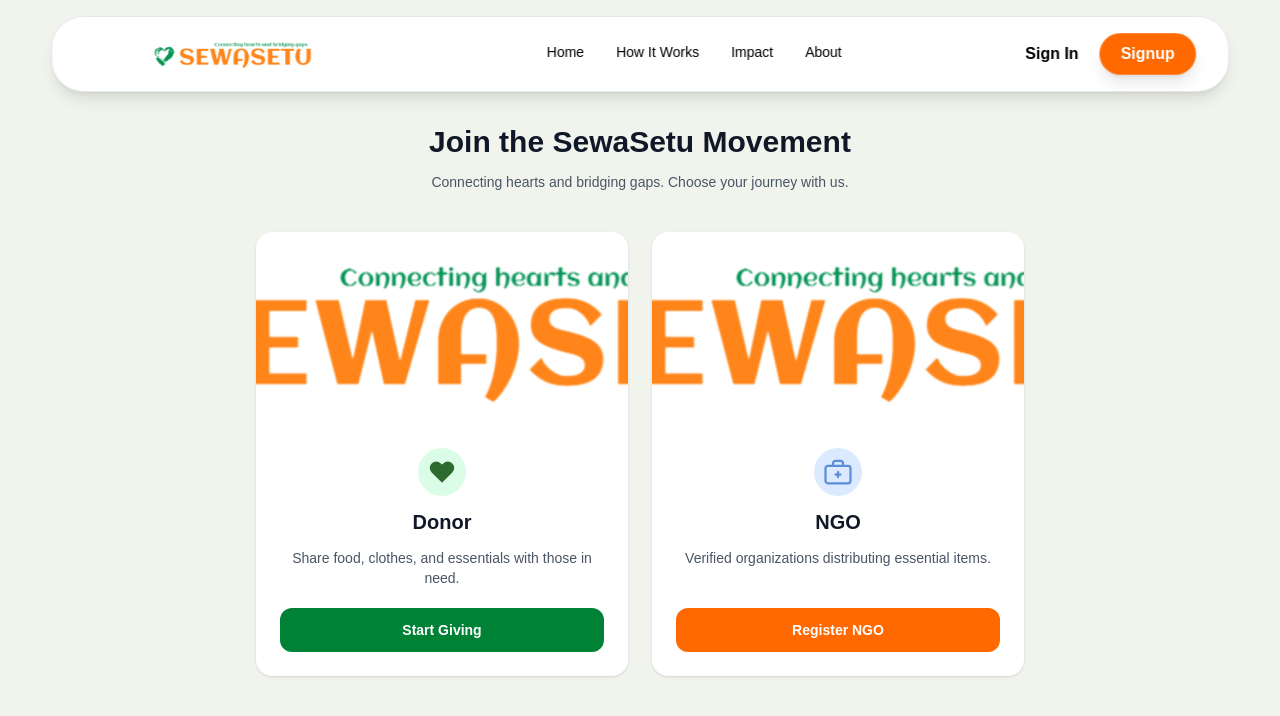
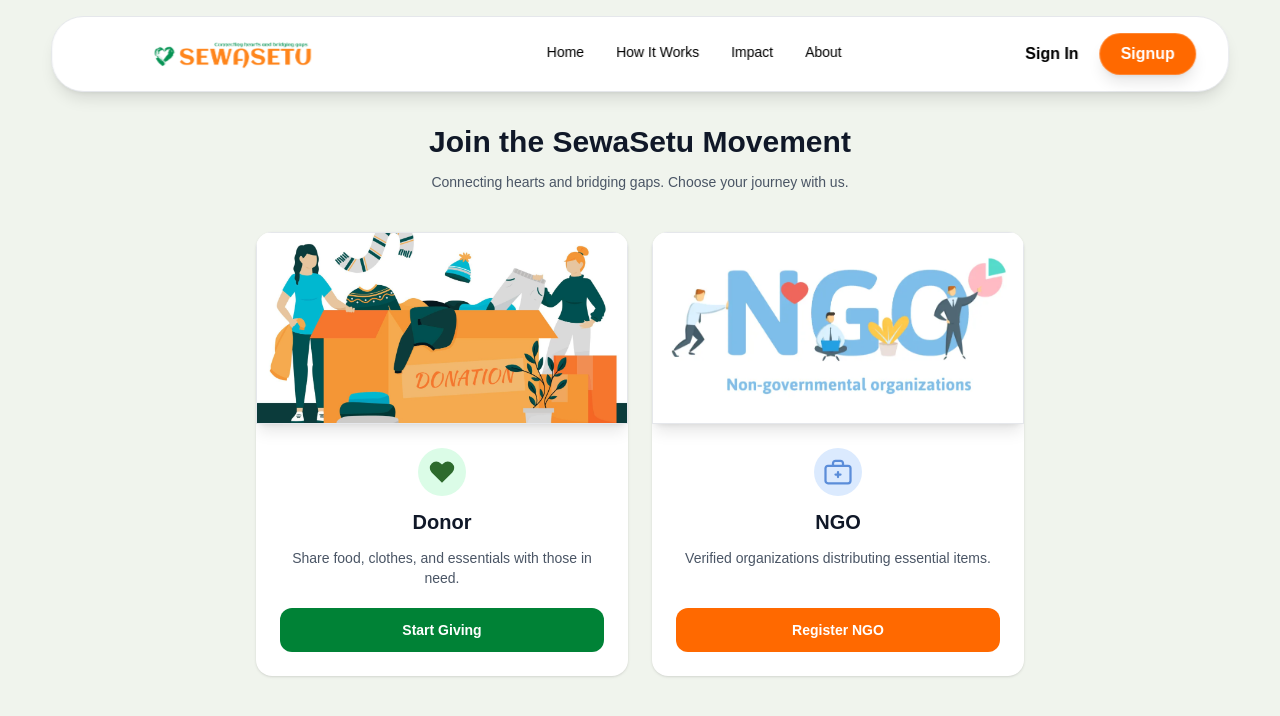
Before and after one commit to indradev03/SewaSetu-Web-api, a Next.js app: page /register in a window 1280 px wide. Shown: the top 716 px of the page. Built offline with nearby package versions, Linux system fonts and the light colour scheme.

Commit message:
added  images inside the assets folder

```diff
--- a/app/register/page.tsx
+++ b/app/register/page.tsx
@@ -1,5 +1,7 @@
 import Link from "next/link";
 import Image from "next/image";
+import donorImage from "@/app/assets/donor-role-selection.png";
+import ngoimage from "@/app/assets/ngo-role-selection.png";
 
 const HeartIcon = () => (
   <svg width="28" height="28" viewBox="0 0 24 24" fill="#2D6A2D">
@@ -45,10 +47,10 @@
         {/* Donor Card */}
         <div className="bg-white rounded-2xl shadow-sm overflow-hidden flex flex-col flex-1">
 
-          <div className="relative w-full h-48">
+          <div className="relative w-full h-48 border border-gray-200 shadow-lg">
                 <Image
-                src="/logoo.png"
-                alt="Donor food donation"
+                src={donorImage}
+                alt="Donor donation"
                 fill
                 className="object-cover"
                 priority
@@ -80,9 +82,9 @@
         {/* NGO Card */}
         <div className="bg-white rounded-2xl shadow-sm overflow-hidden flex flex-col flex-1">
 
-          <div className="relative w-full h-48">
+          <div className="relative w-full h-48 border border-gray-200 shadow-lg">
                 <Image
-                src="/logoo.png"
+                src={ngoimage}
                 alt="Donor food donation"
                 fill
                 className="object-cover"
```
Also changed, not shown: app/assets/donor-role-selection.png (added), app/assets/ngo-role-selection.png (added).
